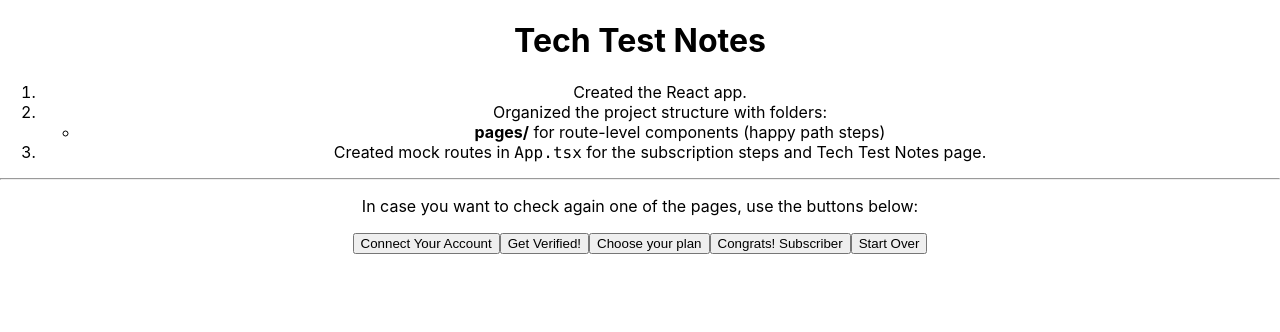
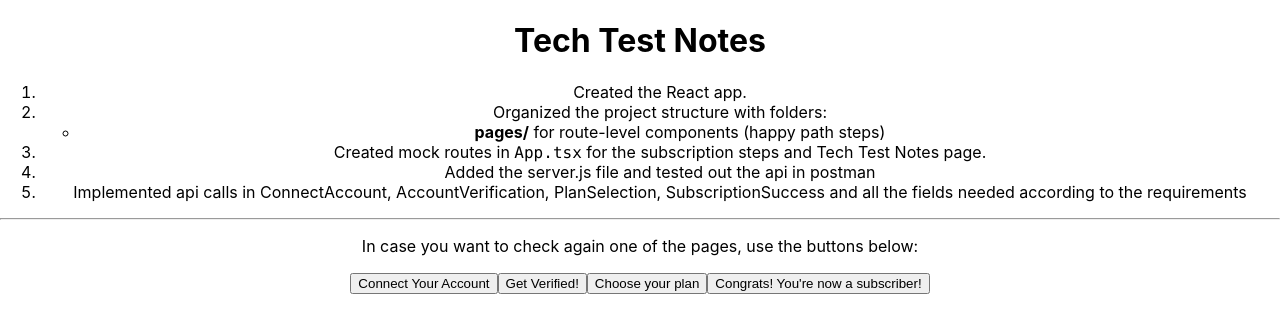
Before and after one commit to violetacf/subscription-onboarding, a React (Create React App) app: page /tech-test-notes in a window 1280 px wide. Shown: the top 332 px of the page. Built offline with nearby package versions, Linux system fonts and the light colour scheme.

Commit message:
Add tech notes

```diff
--- a/src/pages/TechTestNotes.tsx
+++ b/src/pages/TechTestNotes.tsx
@@ -20,6 +20,12 @@ export default function TechTestNotes() {
           Created mock routes in <code>App.tsx</code> for the subscription steps
           and Tech Test Notes page.
         </li>
+        <li>Added the server.js file and tested out the api in postman</li>
+        <li>
+          Implemented api calls in ConnectAccount, AccountVerification,
+          PlanSelection, SubscriptionSuccess and all the fields needed according
+          to the requirements
+        </li>
       </ol>
 
       <hr />
@@ -32,9 +38,8 @@ export default function TechTestNotes() {
       <button onClick={() => navigate("/verify")}>Get Verified!</button>
       <button onClick={() => navigate("/plan")}>Choose your plan</button>
       <button onClick={() => navigate("/congrats")}>
-        Congrats! Subscriber
+        Congrats! You're now a subscriber!
       </button>
-      <button onClick={() => navigate("/")}>Start Over</button>
     </div>
   );
 }
```
